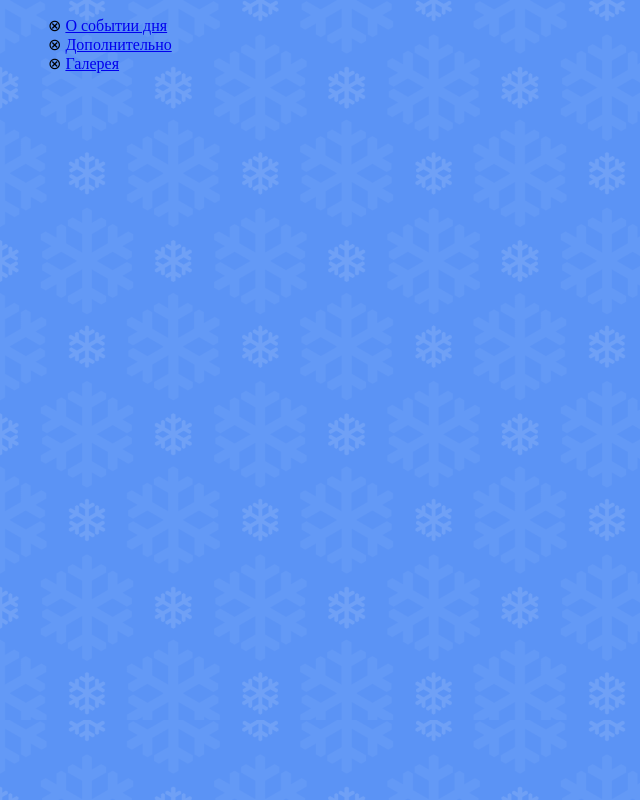
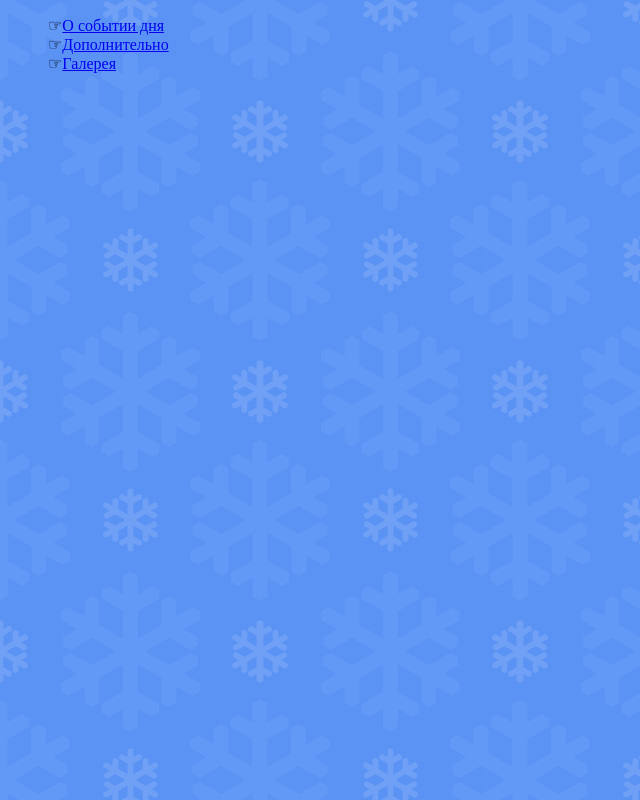
Before and after one commit to Dimkakrut21/mzkntv.github.io, a plain HTML site: page Lab1/navigation.html in a window 1280 px wide. Shown: the whole page, without its empty margins (0-640 px from the left). Drawn offline with Linux system fonts and the light colour scheme.

Commit message:
removed css, changed ul type

```diff
--- a/Lab1/navigation.html
+++ b/Lab1/navigation.html
@@ -3,25 +3,13 @@
     <head>
         <meta http-equiv="Content-Type" content="text/html; charset=utf-8">
         <title>Навигация</title>
-        <style>
-            li {
-             list-style-type: none; /* Убираем маркеры у списка */
-            }
-            li:before {
-             content: "⊗ "; /* Добавляем в качестве маркера символ */
-            }
-            BODY {
-                background: url(0127_SiegeOfLeningrad/image/background.png) repeat-y;
-                background-size: 100%;
-            }
-        </style>
     </head>
-    <body>
+    <body background="0127_SiegeOfLeningrad/image/background.png">
         <nav>
-            <ul>
-                <li><a href="0127_SiegeOfLeningrad/story.html" target="contentFrame">О событии дня</a></li>
-                <li><a href="0127_SiegeOfLeningrad/events.html" target="contentFrame">Дополнительно</a></li>
-                <li><a href="0127_SiegeOfLeningrad/gallery.html" target="contentFrame">Галерея</a></li>
+            <ul type="none">
+                <li>&#9758;<a href="0127_SiegeOfLeningrad/story.html" target="contentFrame">О событии дня</a></li>
+                <li>&#9758;<a href="0127_SiegeOfLeningrad/events.html" target="contentFrame">Дополнительно</a></li>
+                <li>&#9758;<a href="0127_SiegeOfLeningrad/gallery.html" target="contentFrame">Галерея</a></li>
             </ul>
         </nav>
     </body>
```
Also changed, not shown: Lab1/0127_SiegeOfLeningrad/events.html (+10 -22 lines), Lab1/0127_SiegeOfLeningrad/gallery.html (+1 -7 lines), Lab1/0127_SiegeOfLeningrad/story.html (+3 -7 lines), index.html (+1 -1 lines).
